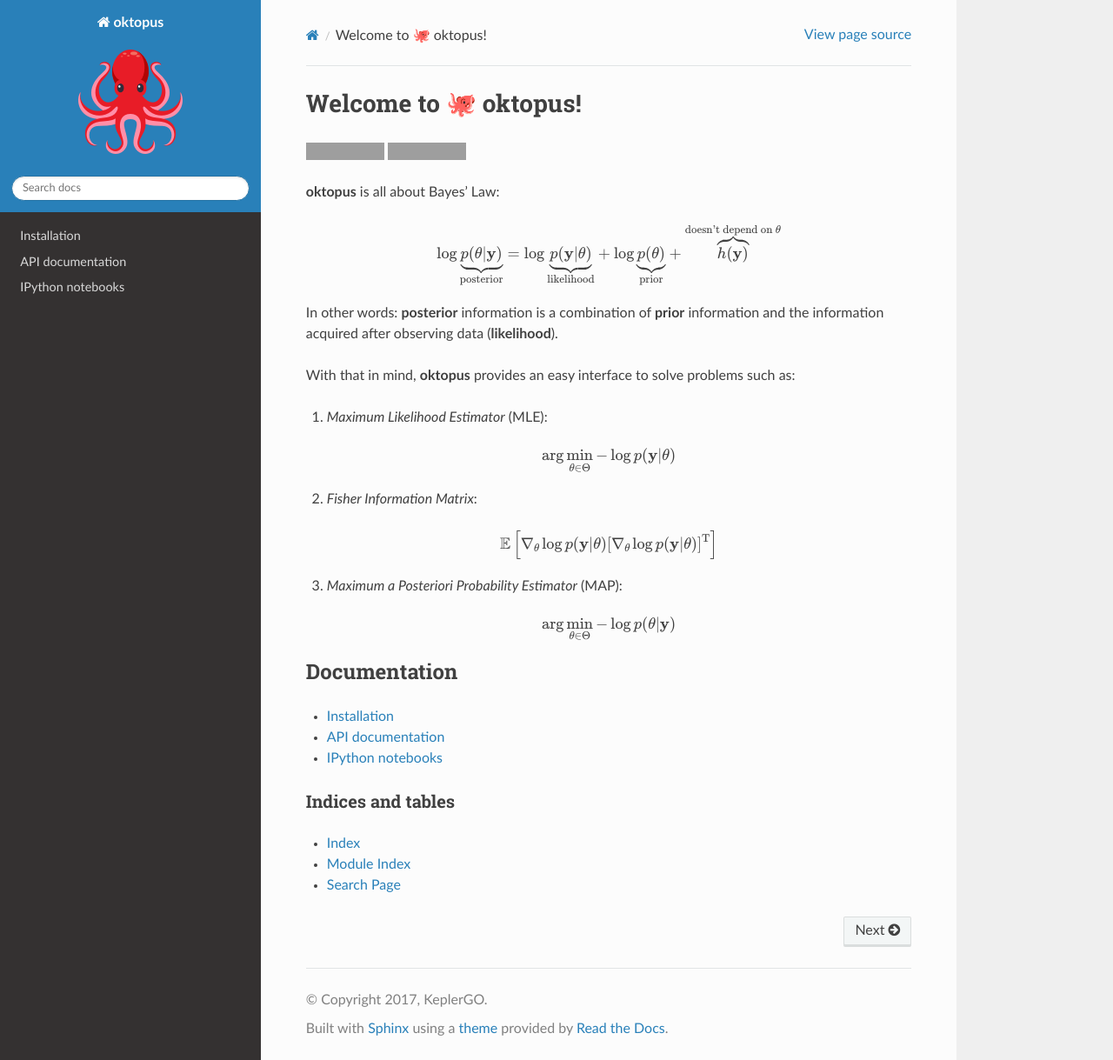
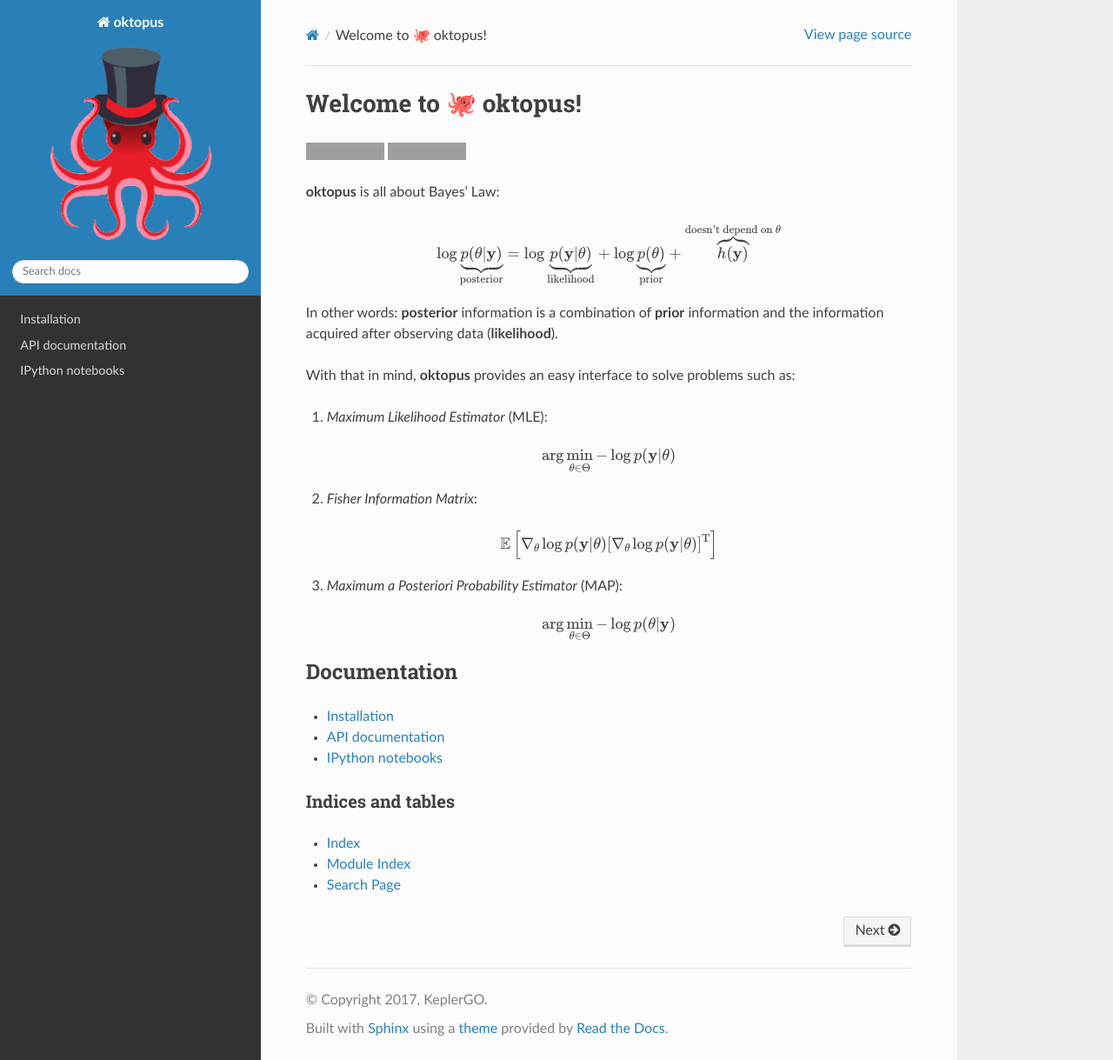
Before and after one commit to KeplerGO/oktopus, a Sphinx documentation site: the page built from docs/source/index.rst, in a window 1280 px wide and 1219 px high. Shown: the whole window at 87% size. Built offline with Sphinx 7.4.7 and the Read the Docs theme 2.0.0, drawn with Linux system fonts in a browser that asks for light colours; pages that are not in the unit, such as notebooks, are missing from menus; grey boxes are pictures that could not be loaded.

Commit message:
update logo thanks to @chedges

```diff
--- a/docs/source/conf.py
+++ b/docs/source/conf.py
@@ -97,7 +97,7 @@
 #
 html_theme = 'sphinx_rtd_theme'
 html_theme_path = [sphinx_rtd_theme.get_html_theme_path()]
-html_logo = '_static/oktopus-logo.png'
+html_logo = '_static/oktopus-chedges-logo.png'
 
 # Theme options are theme-specific and customize the look and feel of a theme
 # further.  For a list of options available for each theme, see the
```
Also changed, not shown: docs/source/_static/oktopus-chedges-logo.png (added), docs/source/_static/oktopus-logo.png (deleted).
